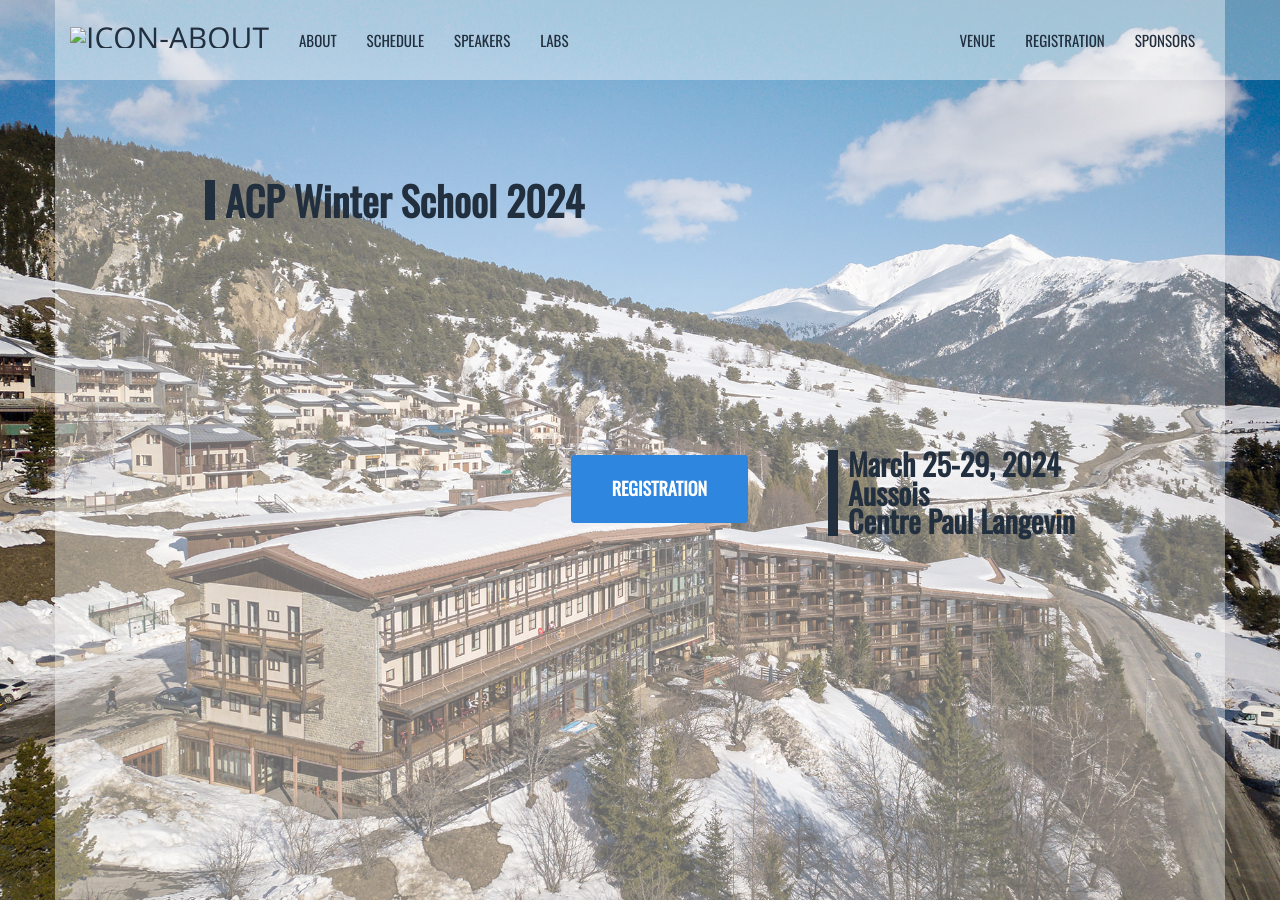
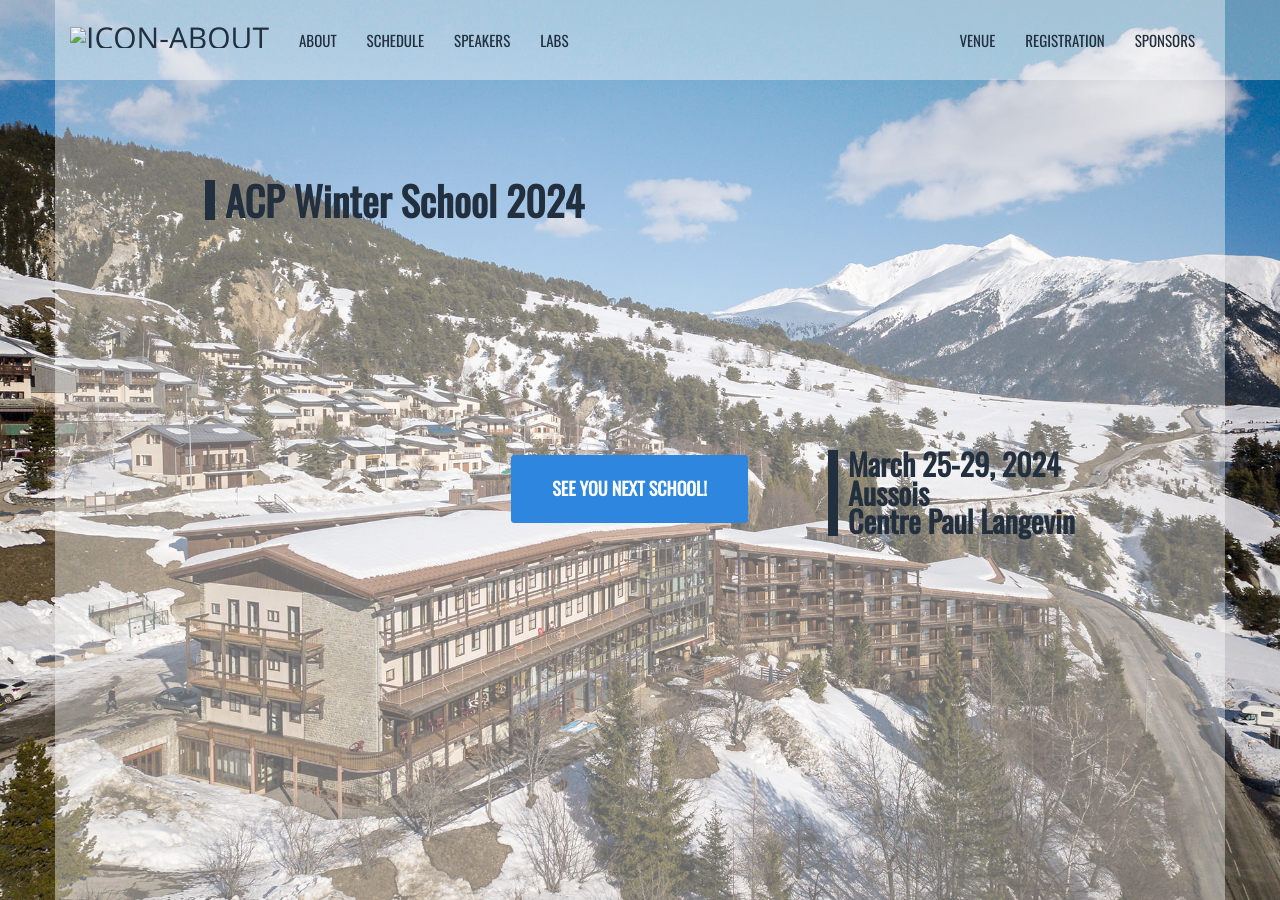
Before and after one commit to mpelleau/acp-winter2024, a Jekyll site: the page built from index.md, in a window 1280 px wide and 900 px high. Built offline with Jekyll 4.4.1, drawn with Linux system fonts in a browser that asks for light colours; nearby versions of some CDN libraries.

Commit message:
add abstract of CS

```diff
--- a/_data/speakers.yml
+++ b/_data/speakers.yml
@@ -83,4 +83,4 @@
   alt: Photo de Christine
   website: https://perso.citi.insa-lyon.fr/csolnon/
   title: "Can CP help us meet everyone's needs within the planet's resources?"
-  # description: ""
+  description: "Our planet has limits, and some people are lacking access to life’s essentials, as pointed out by Kate Raworth’s doughnut. Ensuring that planet and social limits are not over-passed may be viewed as a constraint satisfaction problem, and we may even add an objective function to maximize welfare or minimize resource consumption, for example. So, the question addressed in this talk is: can we use CP to model and solve these problems? In a first part, we study the direct impacts of ICTs (Information and Communication Technologies) on our planet’s boundaries, as CP widely uses ICTs. In a second part, we address the question of defining relevant CP model to ensure that planet and social boundaries are not overpassed. We first study the DICE model designed by William Nordhaus and for which he received the 2018 Nobel prize in economic science « for integrating climate change into long-run macroeconomic analysis ». We study the hypothesis underlying this constrained optimization model and discuss their relevancy. Then, we study rebound effects, that explain why total consumption often increases when improving efficiency, and we illustrate this on examples that involve solving constrained optimization problems."
--- a/_layouts/home.html
+++ b/_layouts/home.html
@@ -22,7 +22,8 @@
                     <div class="intro-heading">{{ site.title }}</div>
                 {% endif %}
                     <ul class="home">
-                        <li><a class="btn btn-xl" href="{{ site.url | append:site.baseurl }}/registration/">REGISTRATION</a></li>
+                        <!-- <li><a class="btn btn-xl" href="{{ site.url | append:site.baseurl }}/registration/">REGISTRATION</a></li> -->
+                        <li><a class="btn btn-xl" href="http://cp2014.a4cp.org/events/summer-schools">SEE YOU NEXT SCHOOL!</a></li>
                         <!-- <li><a class="btn btn-xl" href="https://ci.mines-stetienne.fr/pfia2022/conferences/jfpc/">À l'année prochaine</a></li>
                         <li><a class="btn btn-xl" href="https://univ-cotedazur.zoom.us/s/89766294247">ZOOM</a></br>
                             <a class="btn" style="font-size:14px" href="{{ site.url | append:site.baseurl }}/connexions/">Besoin d'aide avec Zoom ou Gather Town ?</a>-->
```
